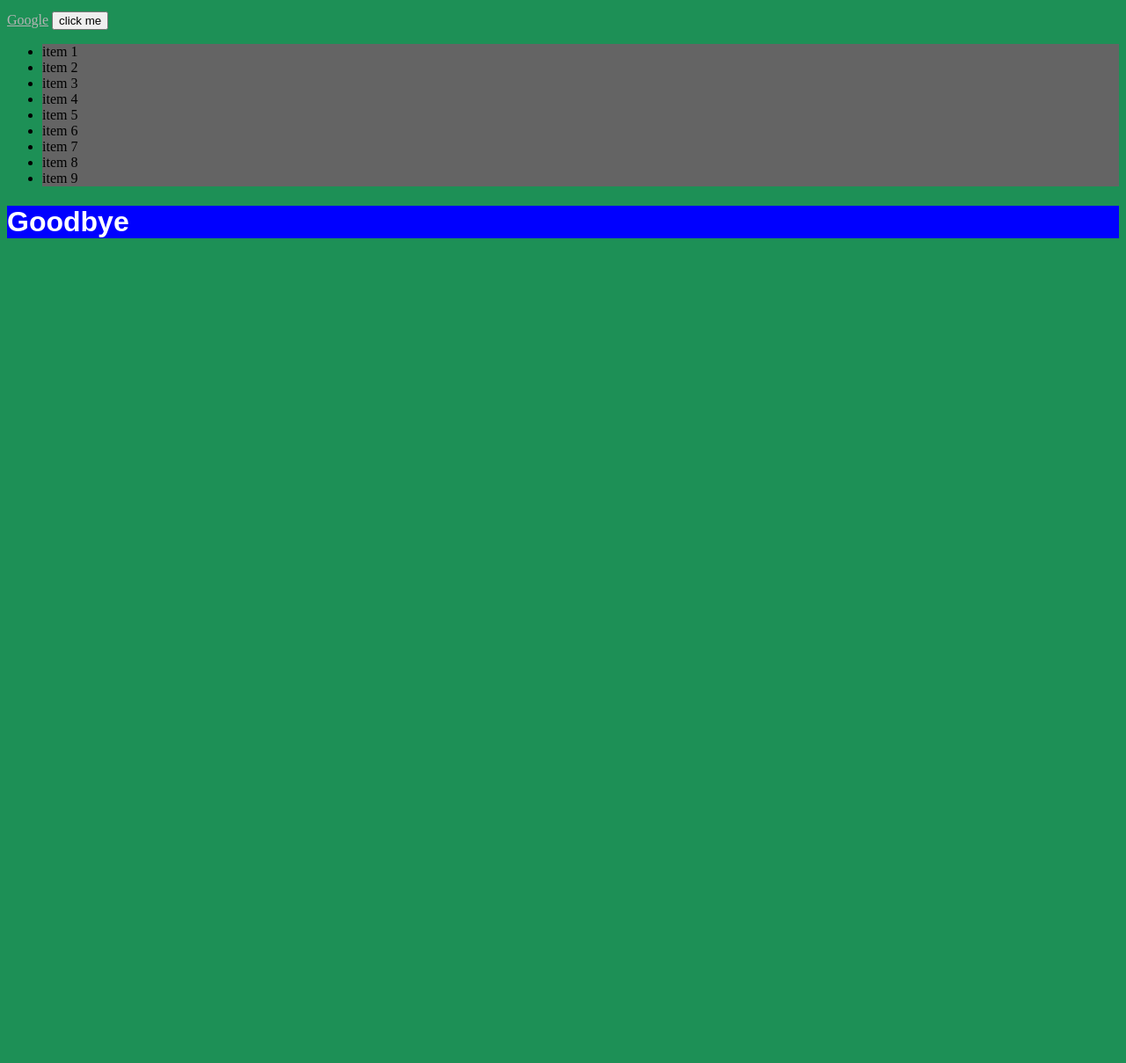
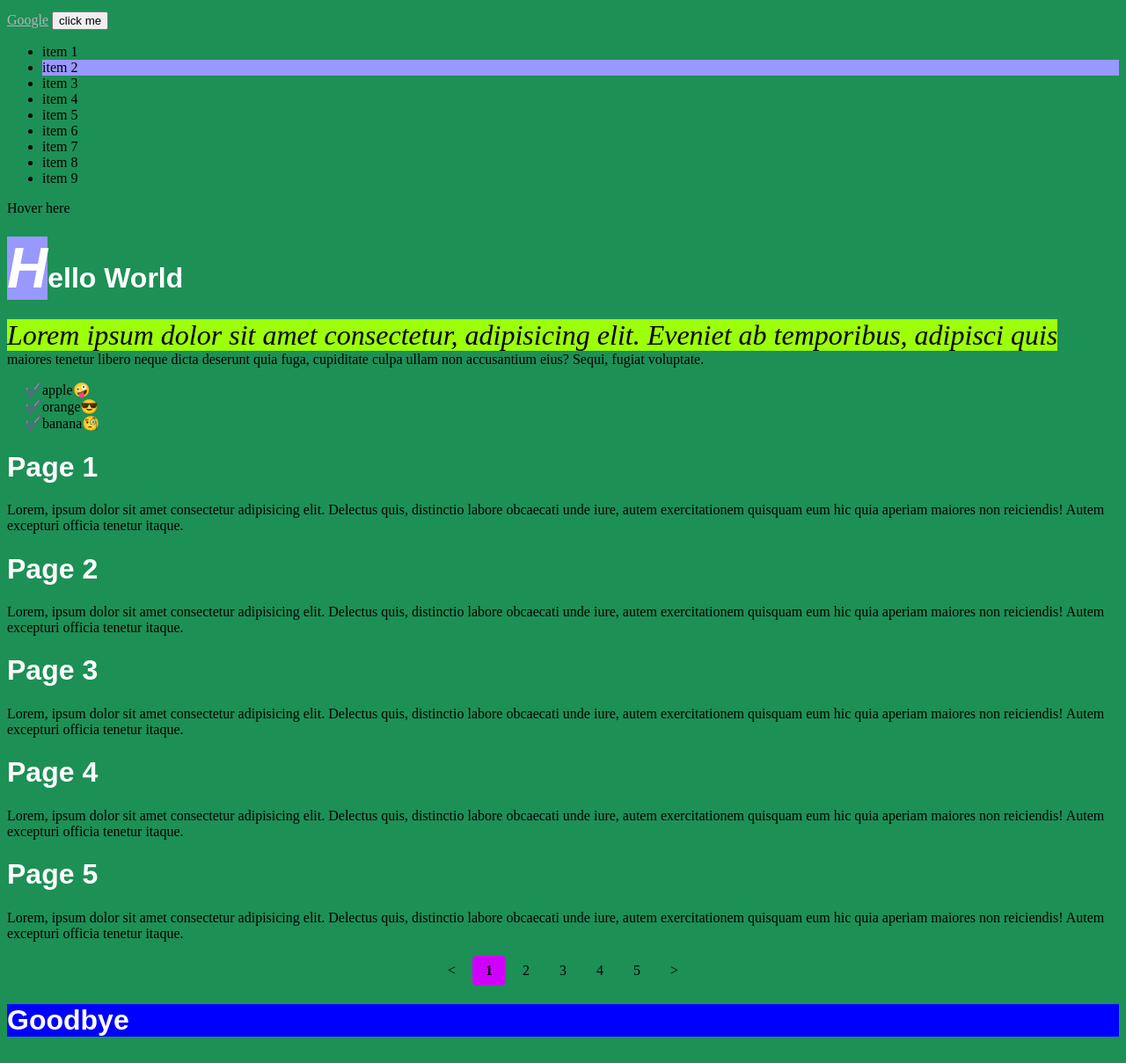
Before and after one commit to kIwwwww1/Base_Course_HTML, a plain HTML site: page index.html in a window 1280 px wide. Shown: the part 4688-5897 px from the top of the page at 88% size. Before the commit the page ends 4988 px from the top, so only its background shows below. Drawn offline with Linux system fonts and the light colour scheme.

Commit message:
base css

```diff
--- a/index.html
+++ b/index.html
@@ -198,6 +198,37 @@
         <li>item 8</li>
         <li>item 9</li>
     </ul>
+    <div id="greeting">Hover here
+        <p>Hello</p>
+    </div>
+    <h1 id="new_hello">Hello World</h1>
+    <p id="new_lorem">Lorem ipsum dolor sit amet consectetur, adipisicing elit. Eveniet ab temporibus, adipisci quis maiores tenetur libero neque dicta deserunt quia fuga, cupiditate culpa ullam non accusantium eius? Sequi, fugiat voluptate.</p>
+    <ul id="fruit">
+        <li id="apple">apple</li>
+        <li id="orange">orange</li>
+        <li id="banana">banana</li>
+    </ul>
+    <h1>Page 1</h1>
+    <p>Lorem, ipsum dolor sit amet consectetur adipisicing elit. Delectus quis, distinctio labore obcaecati unde iure, autem exercitationem quisquam eum hic quia aperiam maiores non reiciendis! Autem excepturi officia tenetur itaque.</p>
+    <h1>Page 2</h1>
+    <p>Lorem, ipsum dolor sit amet consectetur adipisicing elit. Delectus quis, distinctio labore obcaecati unde iure, autem exercitationem quisquam eum hic quia aperiam maiores non reiciendis! Autem excepturi officia tenetur itaque.</p>
+    <h1>Page 3</h1>
+    <p>Lorem, ipsum dolor sit amet consectetur adipisicing elit. Delectus quis, distinctio labore obcaecati unde iure, autem exercitationem quisquam eum hic quia aperiam maiores non reiciendis! Autem excepturi officia tenetur itaque.</p>
+    <h1>Page 4</h1>
+    <p>Lorem, ipsum dolor sit amet consectetur adipisicing elit. Delectus quis, distinctio labore obcaecati unde iure, autem exercitationem quisquam eum hic quia aperiam maiores non reiciendis! Autem excepturi officia tenetur itaque.</p>
+    <h1>Page 5</h1>
+    <p>Lorem, ipsum dolor sit amet consectetur adipisicing elit. Delectus quis, distinctio labore obcaecati unde iure, autem exercitationem quisquam eum hic quia aperiam maiores non reiciendis! Autem excepturi officia tenetur itaque.</p>
+    <div class="paginator">
+        <a href=""><</a>
+        <a href="index.html" class="active">1</a>
+        <a href="index.html">2</a>
+        <a href="index.html">3</a>
+        <a href="index.html">4</a>
+        <a href="index.html">5</a>
+        <a href="index.html">></a>
+    </div>
+
+
     </main>
     <footer>
         <h1 style="background-color: blue;">Goodbye</h1>
--- a/style.css
+++ b/style.css
@@ -175,10 +175,84 @@ a:visited{
     background-color: rgb(255, 55, 19);
 }
 
-#list li:hover{
+/* #list li:hover{
     background-color: rgb(4, 255, 0);
+} */
+
+/* #list li:not(hover){
+    background-color: rgb(100, 100, 100);
+} */
+
+#list li:nth-child(2){
+    background-color: rgb(152, 152, 255);
 }
 
-#list li:not(hover){
-    background-color: rgb(100, 100, 100);
+#greeting p{
+    background-color: rgb(84, 84, 245);
+    padding: 10px;
+    display: none;
 }
+
+#greeting:hover p{
+    display: block;
+}
+
+#new_hello::first-letter{
+    font-size: 2em;
+    font-style: italic;
+    background-color: rgb(152, 152, 255);
+}
+
+#new_lorem::first-line{
+    font-size: 2em;
+    font-style: italic;
+    background-color: rgb(157, 255, 10);
+}
+
+#new_lorem::selection{
+    color: rgb(200, 255, 0);
+    background-color: black;
+}
+
+#fruit li::before{
+    /* content: '😩'; */
+}
+
+#apple::after{
+    content: '🤪';
+}
+
+#orange::after{
+    content: '😎';
+}
+
+#banana::after{
+    content: '🧐';
+}
+
+#fruit li::marker{
+    content: '✔️';
+    color: blanchedalmond;
+}
+
+.paginator {
+    text-align: center;
+}
+
+.paginator a{
+    color: black;
+    text-decoration: none;
+    padding: 8px 15px;
+    display: inline-block;
+}
+
+.paginator a.active{
+    background-color: rgb(208, 0, 255);
+    font-weight: bold;
+    border-radius: 5px;
+}
+
+.paginator a:hover:not(.active){
+    background-color: rgb(48, 48, 48);
+    border-radius: 5px;
+}
```
Also changed, not shown: new_2_style.css (added, +41 -0 lines), new_index.html (added, +22 -0 lines).
